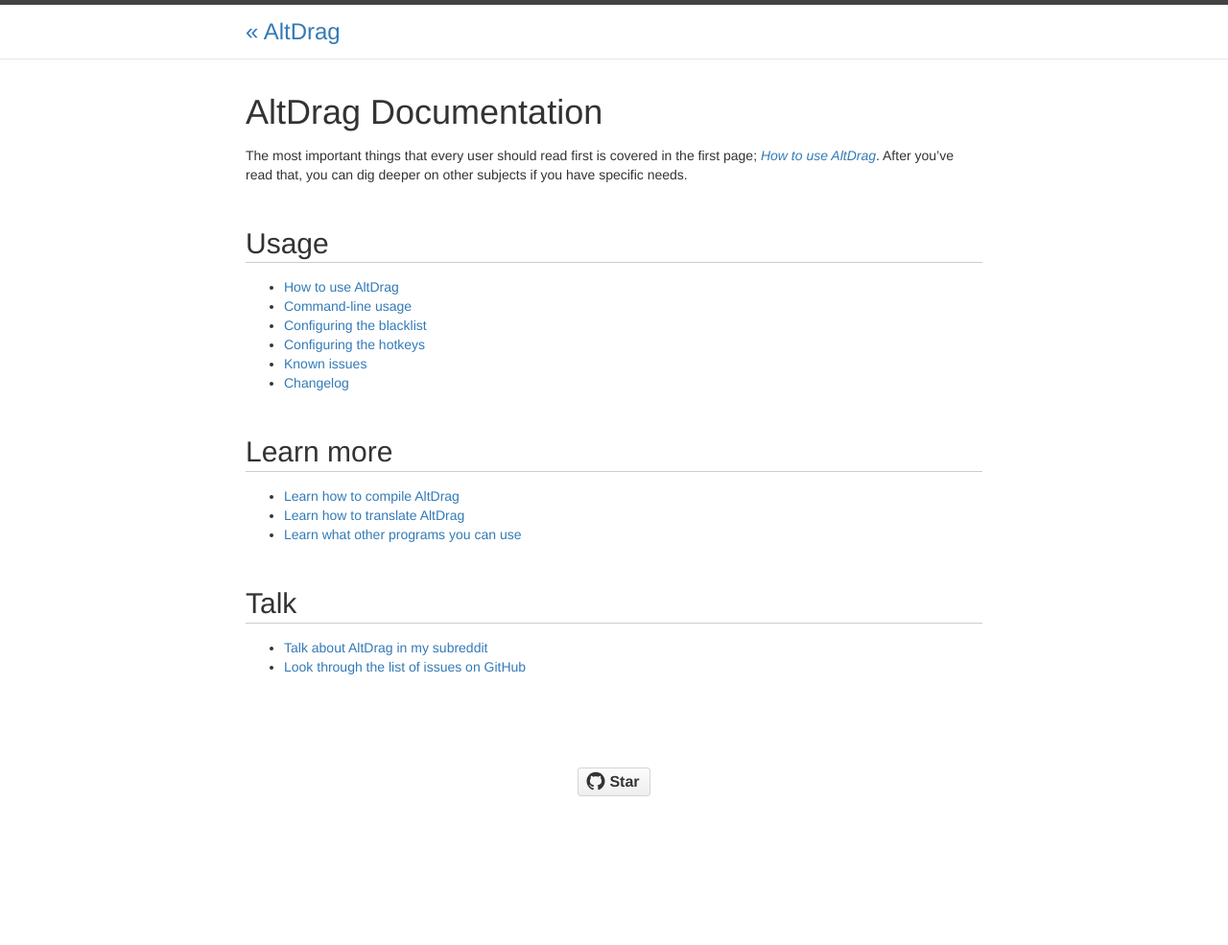
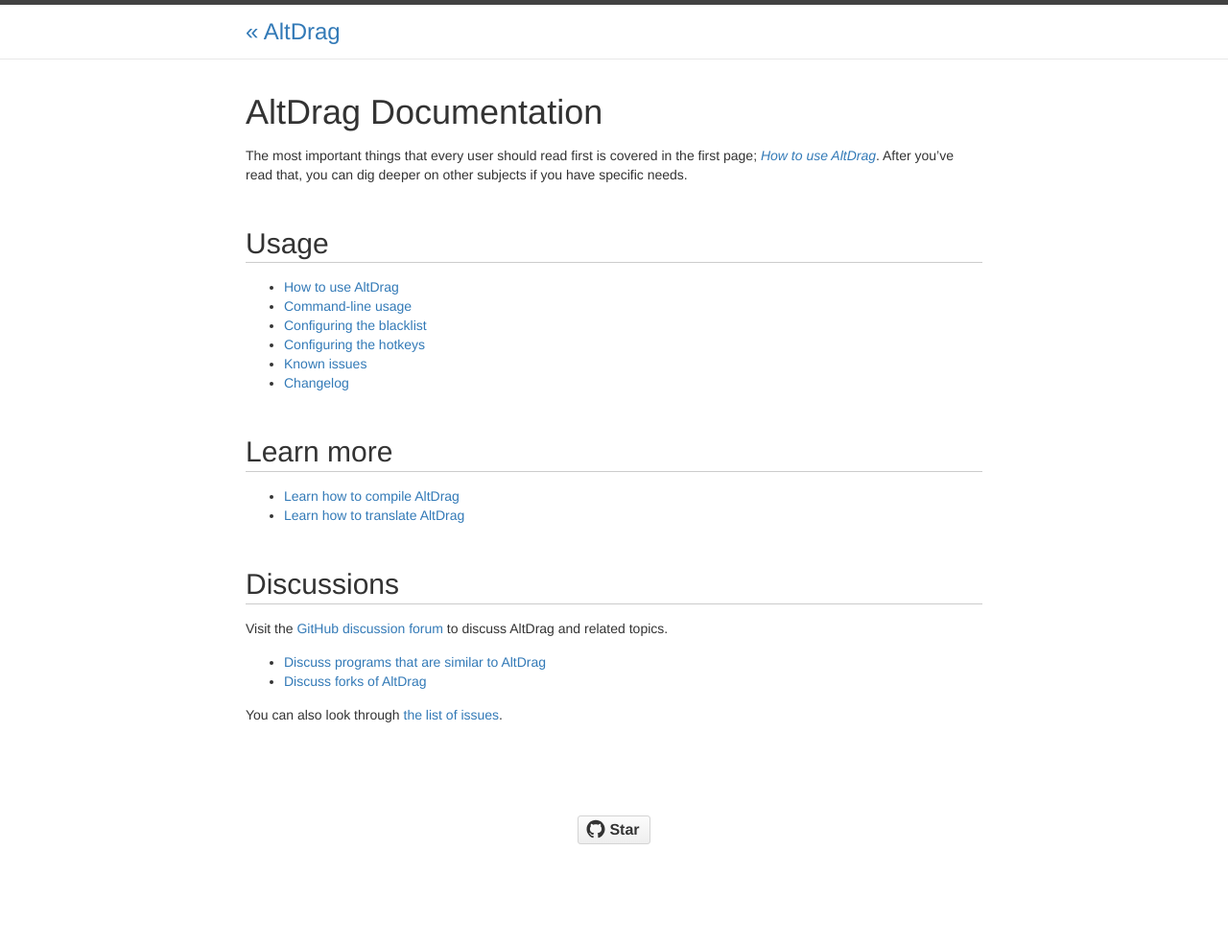
Before and after one commit to stefansundin/altdrag, a Jekyll site: the page built from doc/index.md, in a window 1280 px wide. Shown: the whole page at 96% size. Built offline with Jekyll 4.4.1, drawn with Linux system fonts in a browser that asks for light colours; comment, search, counter and statistics services are not loaded; before the commit the page ends 935 px from its top, so only the background shows below that.

Commit message:
Move the other-programs page to a GitHub discussion.

```diff
--- a/_config.yml
+++ b/_config.yml
@@ -10,6 +10,7 @@
 # build
 plugins:
 - jekyll-github-metadata
+- jekyll-redirect-from
 markdown: kramdown
 kramdown:
   input: GFM
--- a/doc/index.md
+++ b/doc/index.md
@@ -18,9 +18,12 @@
 
 - [Learn how to compile AltDrag](build.html)
 - [Learn how to translate AltDrag](translate.html)
-- [Learn what other programs you can use](other-programs.html)
 
-## Talk
+## Discussions
 
-- [Talk about AltDrag in my subreddit](https://www.reddit.com/r/stefansundin)
-- [Look through the list of issues on GitHub]({{ site.github.issues_url }})
+Visit the [GitHub discussion forum](https://github.com/stefansundin/altdrag/discussions) to discuss AltDrag and related topics.
+
+- [Discuss programs that are similar to AltDrag](https://github.com/stefansundin/altdrag/discussions/127)
+- [Discuss forks of AltDrag](https://github.com/stefansundin/altdrag/discussions/128)
+
+You can also look through [the list of issues]({{ site.github.issues_url }}).
```
Also changed, not shown: doc/other-programs.md (+1 -61 lines).
